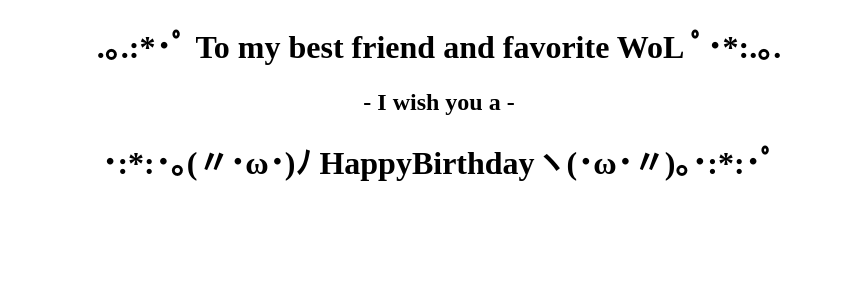
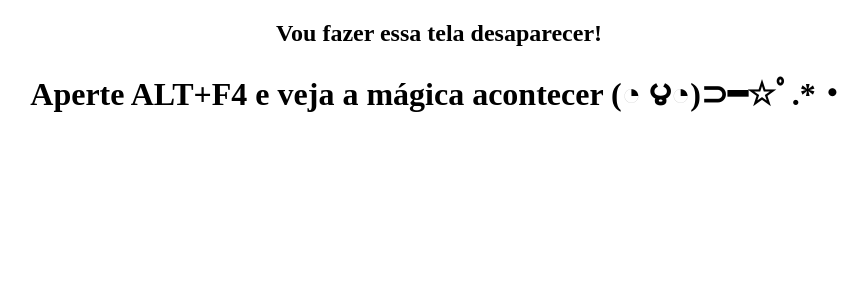
Before and after one commit to midori-n/clone-tabnews, a Next.js app: page / in a window 1280 px wide. Shown: the top 300 px of the page, without its empty margins (201-1069 px from the left). Built offline with nearby package versions, Linux system fonts and the light colour scheme.

Commit message:
Adiciona nova frase

```diff
--- a/pages/index.js
+++ b/pages/index.js
@@ -2,9 +2,8 @@
 function Home() {
   return (
     <center>
-      <h1>.｡.:*･ﾟ To my best friend and favorite WoL ﾟ･*:.｡.</h1>
-      <h2>- I wish you a -</h2>
-      <h1>･:*:･｡(〃･ω･)ﾉ  HappyBirthdayヽ(･ω･〃)｡･:*:･ﾟ</h1>
+      <h2>Vou fazer essa tela desaparecer!</h2>
+      <h1>Aperte ALT+F4 e veja a mágica acontecer (◔ ౪◔)⊃━☆ﾟ.*・</h1>
     </center>
   )
 }
```
